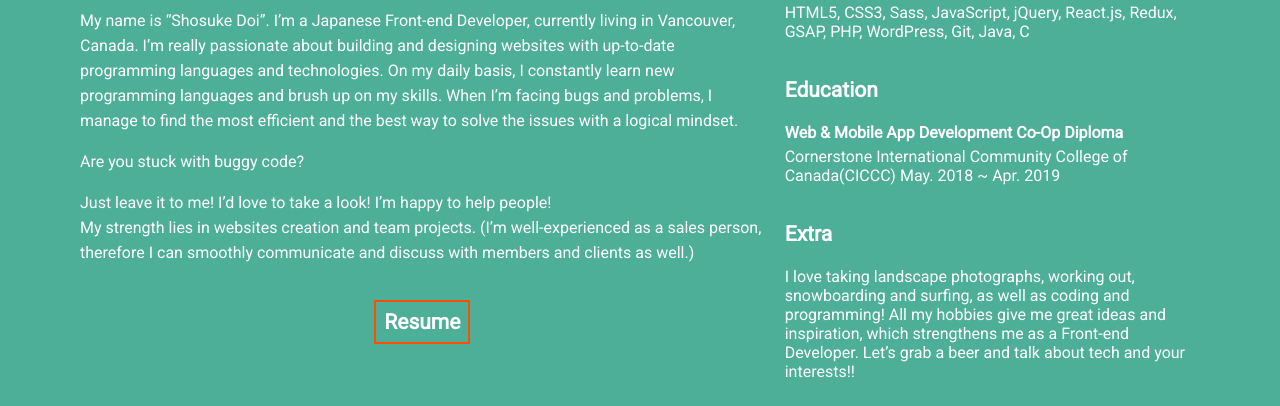
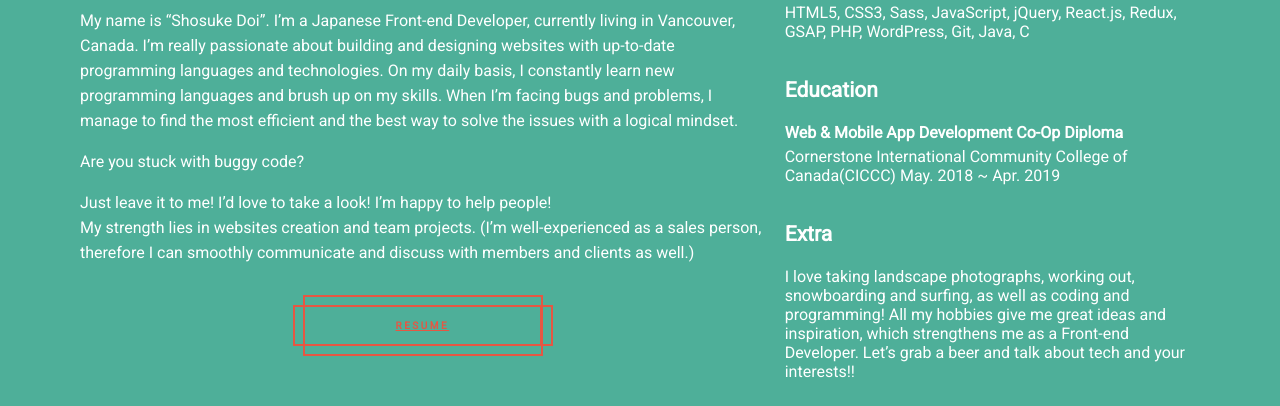
Before and after one commit to Doiverson/Portfolio, a website: page index.html in a window 1280 px wide. Shown: the part 1269-1675 px from the top of the page. Drawn offline with nearby package versions, Linux system fonts and the light colour scheme; a web font is replaced by a local one.

Commit message:
fixed resume button and scale img effect

```diff
--- a/index.html
+++ b/index.html
@@ -126,7 +126,11 @@
                         <p>My name is “Shosuke Doi”. I’m a Japanese Front-end Developer, currently living in Vancouver, Canada. I’m really passionate about building and designing websites with up-to-date programming languages and technologies. On my daily basis, I constantly learn new programming languages and brush up on my skills. When I’m facing bugs and problems, I manage to find the most efficient and the best way to solve the issues with a logical mindset.</p>
                         <p>Are you stuck with buggy code?</p>
                         <p>Just leave it to me! I’d love to take a look! I’m happy to help people!<br>My strength lies in websites creation and team projects. (I’m  well-experienced as a sales person, therefore I can smoothly communicate and discuss with members and clients as well.)</p>
-                        <div class="resume"><h3><a href="https://drive.google.com/file/d/1GWoW6iWbQ09rreopA1kiBMs-wGyMOyDQ/view?usp=sharing" target="_blank">Resume</a></h3></div>
+                        <a type="button" class="button" href='https://drive.google.com/file/d/1GWoW6iWbQ09rreopA1kiBMs-wGyMOyDQ/view?usp=sharing' target="_blank">
+                            Resume
+                            <div class="button__horizontal"></div>
+                            <div class="button__vertical"></div>
+                        </a>
                     </div>
 
                     <div class="flex-wrap col">
@@ -161,7 +165,7 @@
                 <div class="sub align-left slide-in">
                     <div class="sub-title-wrapper">
                         <h2><a class="work-ttl" href="html/work3.html">React made App using Unsplash API</a></h2>
-                        <a href="html/work2.html">More details</a>
+                        <a class="work-ttl-2" href="html/work3.html">More details</a>
                     </div>
                 </div>
                 <div class="work align-right slide-in">
@@ -175,13 +179,13 @@
                 <div class="sub align-right slide-in">
                     <div class="sub-title-wrapper">
                         <h2><a class="work-ttl" href="html/work1.html">Illustrator's Portfolio Website</a></h2>
-                        <a href="html/work1.html">More details</a>
+                        <a class="work-ttl-2" href="html/work1.html">More details</a>
                     </div>
                 </div>
                 <div class="sub align-left slide-in">
                     <div class="sub-title-wrapper">
                         <h2><a class="work-ttl" href="html/work2.html">WordPress made Blog</a></h2>
-                        <a href="html/work2.html">More details</a>
+                        <a class="work-ttl-2" href="html/work2.html">More details</a>
                     </div>
                 </div>
                 <div class="work align-right slide-in">
--- a/js/scaleImage.js
+++ b/js/scaleImage.js
@@ -1,12 +1,16 @@
+const link = document.querySelectorAll(".work-ttl")
+const linkArray = Array.from(link);
 
-const link = document.querySelectorAll(".work-ttl ")
-const linkArray = Array.from(link);
+const link2 = document.querySelectorAll(".work-ttl-2")
+const linkArray2 = Array.from(link2);
 
 const img = document.querySelectorAll(".work img")
 const imgArray = Array.from(img);
 
 
+
 const scaleImg = (index) => {
+    console.log("mouseover");
     imgArray.map((img, i) => {
         if(index === i){
             img.classList.add("scale");
@@ -31,3 +35,12 @@ linkArray.map((a) => {
 
     a.addEventListener("mouseout", defaultImg.bind(null, imgIndex) );
 })
+
+linkArray2.map((a) => {
+
+    let imgIndex = linkArray2.indexOf(a);
+
+    a.addEventListener("mouseover", scaleImg.bind(null, imgIndex) );
+
+    a.addEventListener("mouseout", defaultImg.bind(null, imgIndex) );
+})
--- a/scss/layout/_container.scss
+++ b/scss/layout/_container.scss
@@ -91,26 +91,6 @@
       line-height: $line-height;
       margin-bottom: 0;
     }
-
-    .resume {
-      margin: 0 auto;
-      text-align: center;
-
-      h3 {
-        display: inline-block;
-        border: 2px solid $orange;
-        padding: 8px;
-        margin-bottom: 0;
-        margin-top: 3.5rem;
-
-        @include hover;
-        @include hover-underline;
-
-        a {
-          color: white;
-        }
-      }
-    }
   }
 
   .flex-wrap {
@@ -138,8 +118,90 @@
   }
 }
 
+
+// Resume button
+.button {
+
+  --offset: 10px;
+  --border-size: 2px;
+
+  display: block;
+  width: 35%;
+  text-align: center;
+  margin: 4em auto 0;
+  position: relative;
+  padding: 1.5em 3em;
+  appearance: none;
+  border: 0;
+  background: transparent;
+  color: #e55743;
+  text-transform: uppercase;
+  letter-spacing: .25em;
+  outline: none;
+  cursor: pointer;
+  font-weight: bold;
+  border-radius: 0;
+  box-shadow: inset 0 0 0 var(--border-size) currentcolor;
+  transition: background .8s ease;
+
+  &:hover {
+    background: rgba(100, 0, 0, .03);
+  }
+
+  &__horizontal,
+  &__vertical {
+    position: absolute;
+    top: var(--horizontal-offset, 0);
+    right: var(--vertical-offset, 0);
+    bottom: var(--horizontal-offset, 0);
+    left: var(--vertical-offset, 0);
+    transition: transform .8s ease;
+    will-change: transform;
+
+    &::before {
+      content: '';
+      position: absolute;
+      border: inherit;
+    }
+  }
+
+  &__horizontal {
+    --vertical-offset: calc(var(--offset) * -1);
+    border-top: var(--border-size) solid currentcolor;
+    border-bottom: var(--border-size) solid currentcolor;
+
+    &::before {
+      top: calc(var(--vertical-offset) - var(--border-size));
+      bottom: calc(var(--vertical-offset) - var(--border-size));
+      left: calc(var(--vertical-offset) * -1);
+      right: calc(var(--vertical-offset) * -1);
+    }
+  }
+
+  &:hover &__horizontal {
+    transform: scaleX(0);
+  }
+
+  &__vertical {
+    --horizontal-offset: calc(var(--offset) * -1);
+    border-left: var(--border-size) solid currentcolor;
+    border-right: var(--border-size) solid currentcolor;
+
+    &::before {
+      top: calc(var(--horizontal-offset) * -1);
+      bottom: calc(var(--horizontal-offset) * -1);
+      left: calc(var(--horizontal-offset) - var(--border-size));
+      right: calc(var(--horizontal-offset) - var(--border-size));
+    }
+  }
+
+  &:hover &__vertical {
+    transform: scaleY(0);
+  }
+
+}
+
 // About slide-down effect
-
 .fadeinDown {
   -webkit-animation-duration: 2s;
   animation-duration: 2s;
```
Also changed, not shown: css/style.css.
